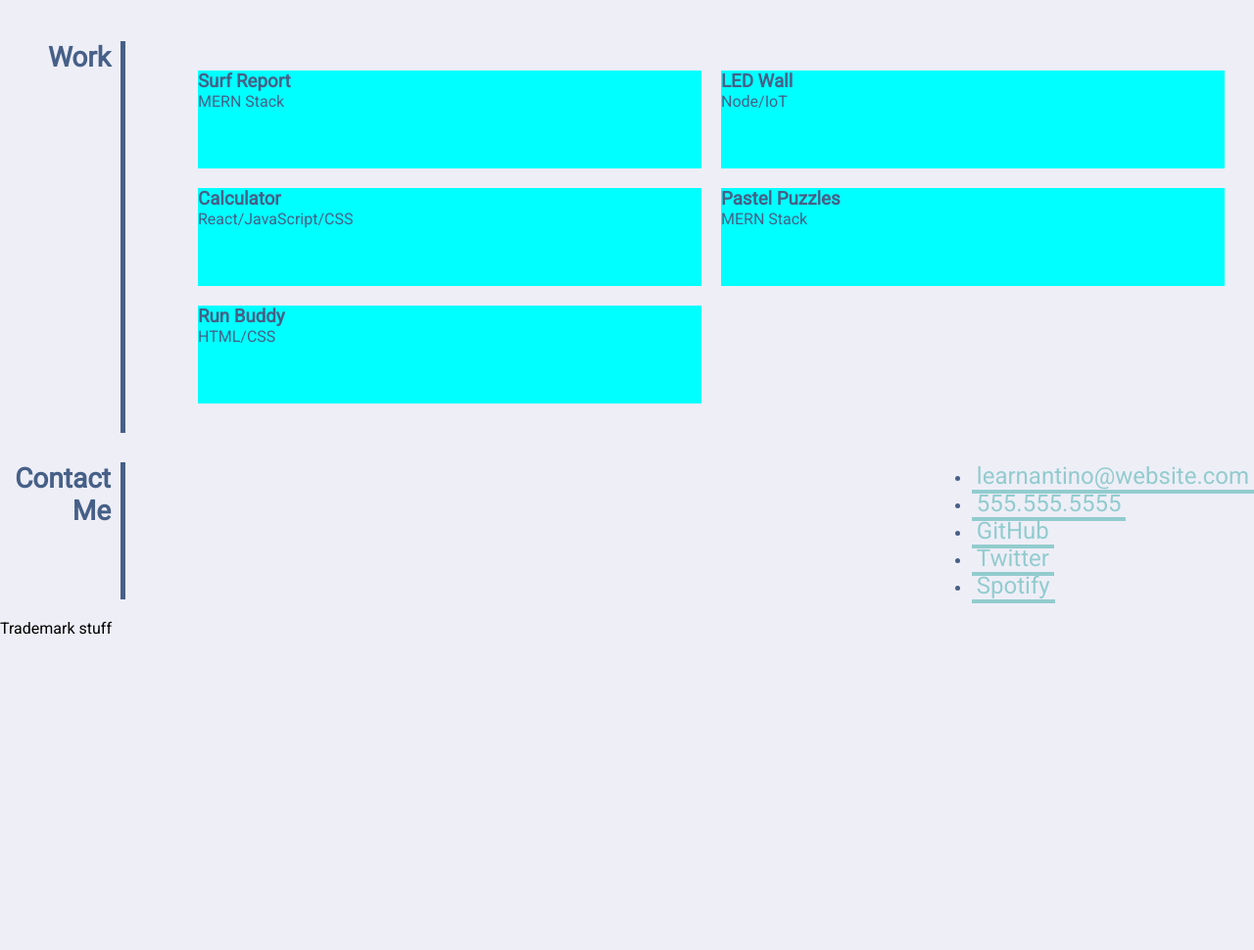
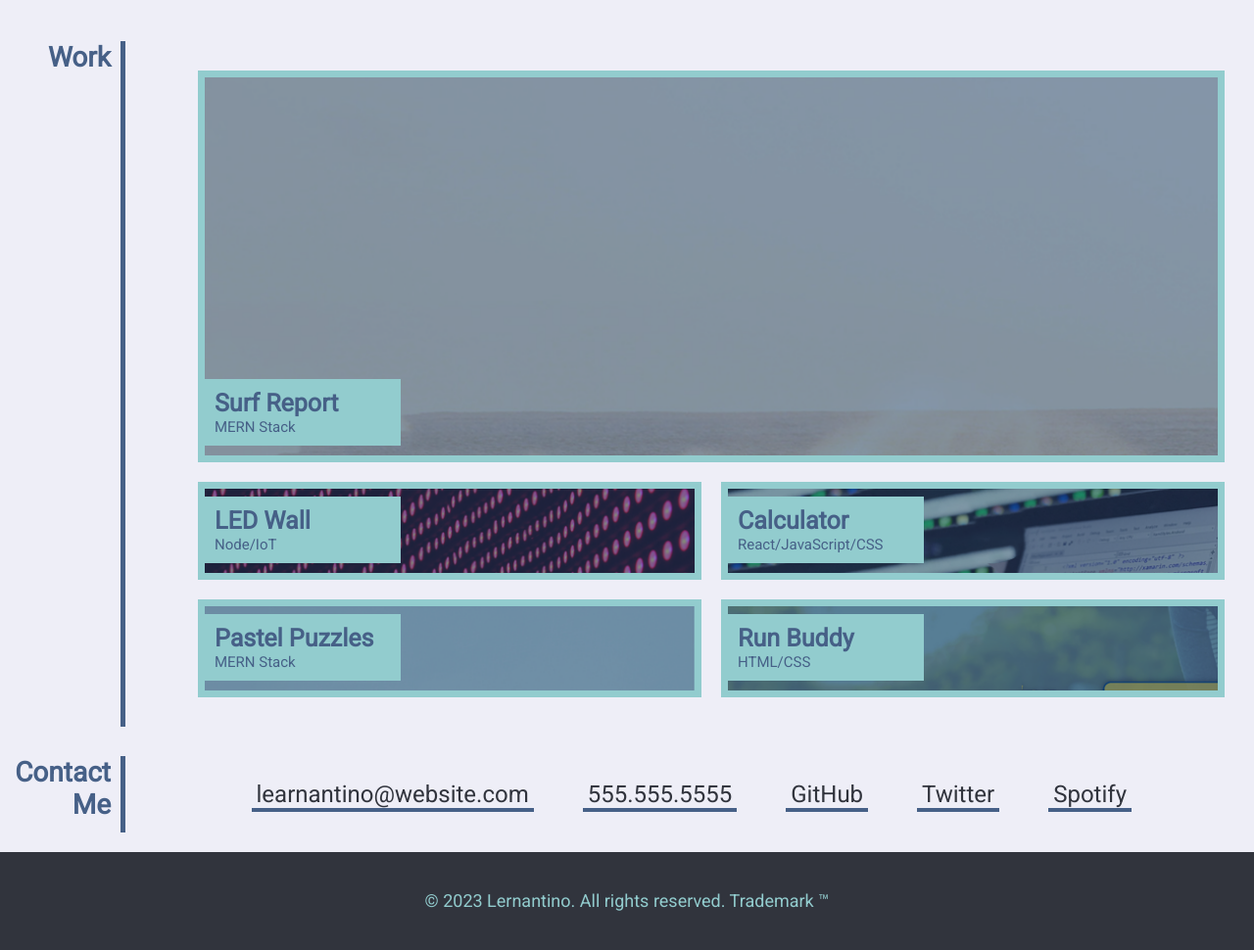
Before and after one commit to hkrvikrant/Advanced-CSS-Challenge-Professional-Portfolio, a plain HTML site: page index.html in a window 1280 px wide. Shown: the part 476-1446 px from the top of the page at 98% size. Before the commit the page ends 1127 px from the top, so only its background shows below. Drawn offline with Linux system fonts and the light colour scheme.

Commit message:
sleep push

```diff
--- a/assets/css/style.css
+++ b/assets/css/style.css
@@ -129,24 +129,43 @@ main h2 {
   margin: 10px 0px;
 }
 
-.work {
-
-}
-
-
-
 .card-container {
   display: grid;
   grid-template-columns: repeat(2, 1fr);
-  grid-gap: 20px; /* Adjust this value as desired for the gap between cards */
+  grid-gap: 20px;
   padding: 20px;
   margin: 10px 10px;
   width: 85%;
 }
 
+.card-container .card:first-child {
+  grid-column: 1 / 3; /* This makes the card span both columns */
+  height: 400px; /* Increase the height as desired */
+}
+
 .card {
-  background-color: aqua;
+  display: flex;
+  justify-content: flex-start;
+  align-items: flex-end;
+  border: solid 7px var(--teal);
   height: 100px;
+}
+
+.card-label {
+  background-color: var(--teal);
+  width: 200px;
+  height: fit-content;
+  padding: 10px 10px;
+  margin-bottom: 10px;
+  text-align: left;
+}
+
+.card-label h3 {
+  font-size: 25px;
+}
+
+.card-label span {
+  font-size: 15px;
 }
 
 .contact {
@@ -157,18 +176,61 @@ main h2 {
   margin: 10px 0px;
 }
 
-.contact-info nav ul {
+.contact nav ul {
   display: flex;
-  justify-content: space-between;
+  justify-content: space-evenly;
   align-items: center;
   list-style: none;
+  margin-right: 100px;
 }
 
-.contact-info li {
+.contact li {
   margin: 25px;
 }
 
-.contact-info a {
+.contact a {
   color: var(--darkgray);
   border-bottom: solid 4px var(--main-h2-blue);
 }
+
+footer {
+  height: 100px;
+  display: flex;
+  justify-content: center;
+  align-items: center;
+  background-color: var(--darkgray);
+  color: var(--teal);
+  font-size: 18px;
+  padding: 10px;
+  text-align: center;
+}
+
+#surf-report{
+  background-image: url("../images/surf-report.png");
+  background-size: cover;
+  background-position: center;
+}
+
+#led-wall{
+  background-image: url("../images/led-wall.png");
+  background-size: cover;
+  background-position: center;
+}
+
+#calculator{
+  background-image: url("../images/calculator.png");
+  background-size: cover;
+  background-position: center;
+}
+
+#pastel-puzzels{
+  background-image: url("../images/pastel-puzzles.png");
+  background-size: cover;
+  background-position: center;
+}
+
+#run-buddy{
+  background-image: url("../images/run-buddy.png");
+  background-size: cover;
+  background-position: center;
+}
--- a/index.html
+++ b/index.html
@@ -62,25 +62,35 @@
       <div class="work-container">
         <h2>Work</h2>
         <div class="card-container">
-          <section class="card">
+          <section id="surf-report" class="card">
+            <div class="card-label">
               <h3>Surf Report</h3>
               <span>MERN Stack</span>
+            </div>
           </section>
-          <section class="card">
+          <section id="led-wall" class="card">
+            <div class="card-label">
               <h3>LED Wall</h3>
               <span>Node/IoT</span>
+            </div>
           </section>
-          <section class="card">
+          <section id="calculator" class="card">
+            <div class="card-label">
               <h3>Calculator</h3>
               <span>React/JavaScript/CSS</span>
+            </div>
           </section>
-          <section class="card">
+          <section id="pastel-puzzels" class="card">
+            <div class="card-label">
               <h3>Pastel Puzzles</h3>
               <span>MERN Stack</span>
+            </div>
           </section>
-          <section class="card">
+          <section id="run-buddy" class="card">
+            <div class="card-label">
               <h3>Run Buddy</h3>
               <span>HTML/CSS</span>
+            </div>
           </section>
         </div>
       </div>
@@ -108,6 +118,6 @@
     </section>
   </main>
 
-  <footer>Trademark stuff</footer>
+  <footer>&copy; 2023 Lernantino. All rights reserved. Trademark ™</footer>
 </body>
 </html>
```
Also changed, not shown: assets/images/calculator.png (added), assets/images/led-wall.png (added), assets/images/pastel-puzzles.png (added), assets/images/run-buddy.png (added), assets/images/surf-report.png (added). Lines whose indentation alone changed are shown as unchanged.
